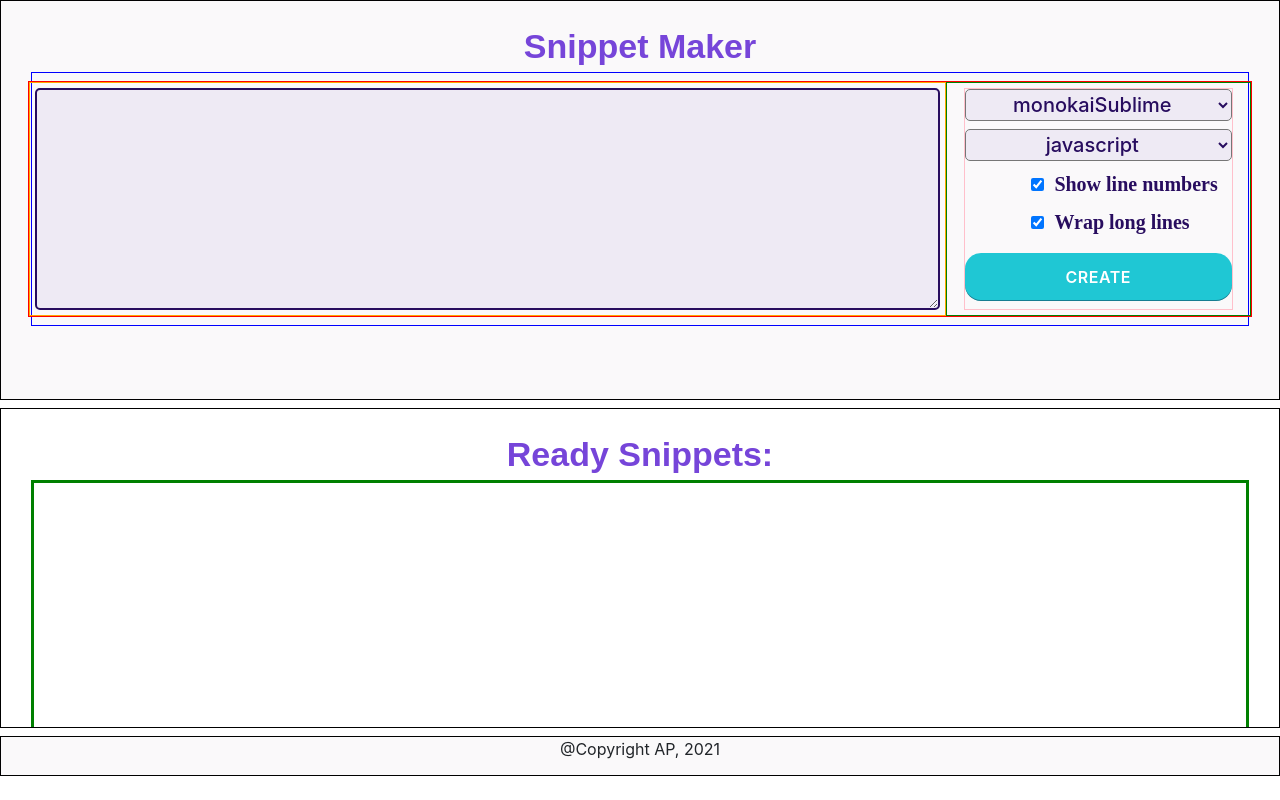
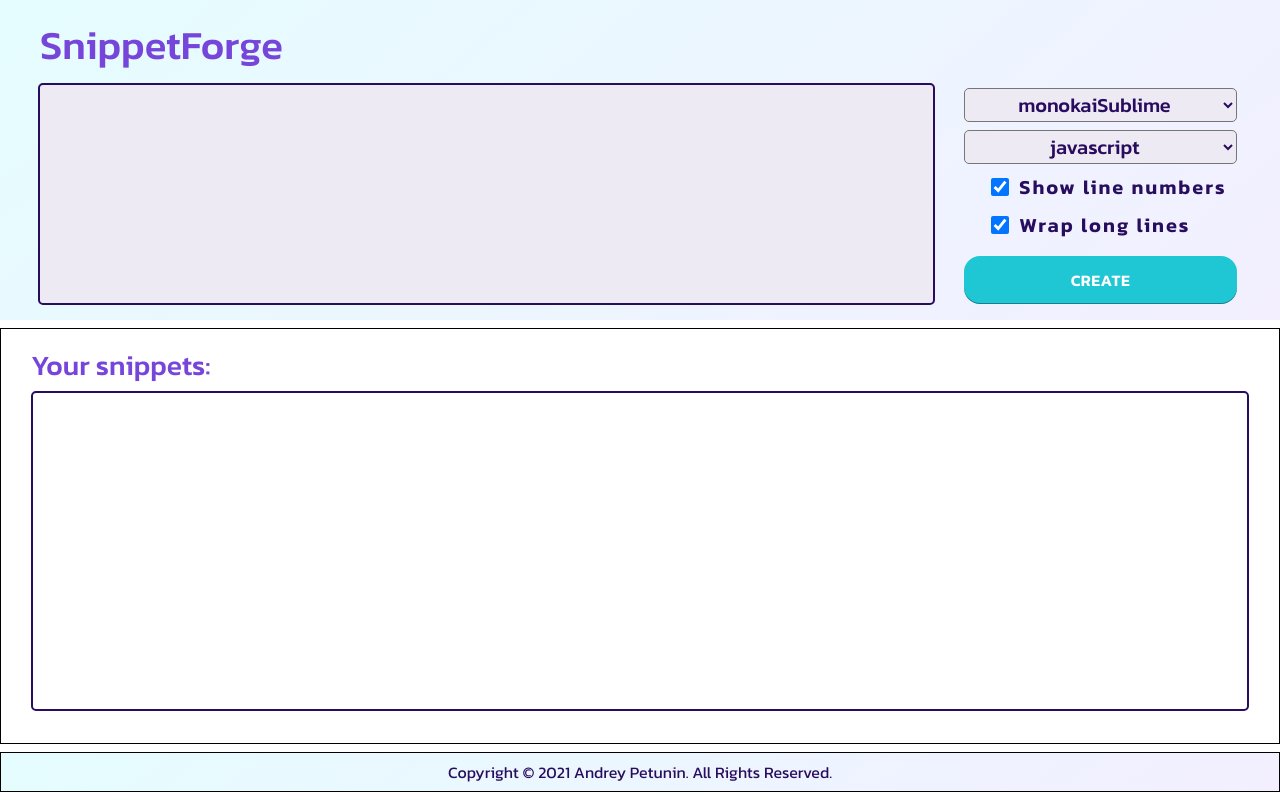
Before and after one commit to ozzychel/snippet_maker, a React (Create React App) app: page / in a window 1280 px wide. Built offline with nearby package versions, Linux system fonts and the light colour scheme.

Commit message:
minor style fixes and tags switch

```diff
--- a/public/index.html
+++ b/public/index.html
@@ -3,6 +3,8 @@
   <head>
     <meta charset="utf-8" />
     <link rel="icon" href="%PUBLIC_URL%/favicon.ico" />
+    <link rel="preconnect" href="https://fonts.gstatic.com">
+    <link href="https://fonts.googleapis.com/css2?family=Kanit:ital,wght@0,300;0,400;0,500;0,600;0,700;0,800;0,900;1,300;1,400;1,500&display=swap" rel="stylesheet">
     <meta name="viewport" content="width=device-width, initial-scale=1" />
     <meta name="theme-color" content="#000000" />
     <meta
--- a/src/App.css
+++ b/src/App.css
@@ -11,6 +11,7 @@
   --color-text-title: #7645d9;
   --color-text-dark: #280D5F;
   --color-text-regular: #7A6EAA;
+  --color-text-pale: #BDC2C4;
   --bgcolor-darker: #faf9fa;
   --bgcolor-lighter: #fff;
   --bgcolor-accent: #9b9fd6;
@@ -18,32 +19,27 @@
   --bgcolor-gradient: linear-gradient(139.73deg, rgb(229, 253, 255) 0%, rgb(243, 239, 255) 100%)
 }
 
+h3 {
+  color: var(--color-text-title)
+}
+
 ul {
   list-style-type: none;
+  display:flex;
+  flex-direction: column;
+  padding:0;
 }
 
-textarea {
-  display: block;
-  width: 100%;
-  height: 100%;
-  margin-bottom: 20px;
-  line-height: 46px;
-  transition: all .3s ease;
-  min-height: 60px;
-  font-size: 2.5vh;
-  letter-spacing: .1px;
-  padding: 10px 20px;
-  border-radius: 5px;
-  outline:none;
-  background-color: var(--bgcolor-textarea);
-  border: 2px solid var(--color-text-dark);
-  color:var(--color-text-dark);
+.snippet {
+  text-align: left;
 }
+
 
 .App {
   text-align: center;
   background-color: var(--color-white);
   max-height: 95vh;
+  font-family: 'Kanit', sans-serif;
 }
 
 .bg-darker {
@@ -86,24 +82,35 @@ textarea {
   max-height: 80vh
 }
 
+.footer-span {
+  color: var(--color-text-dark);
+}
+
 .input-checkbox {
    margin-right: 10px;
+   cursor: pointer;
+   width: 18px;
+   height: 18px;
+}
+
+.input-checkbox:checked {
+  background-color: green;
 }
 
 .inner-wrapper-top {
-  padding: 20px 30px;
-  border: 1px solid black;
-  min-height: 50vh;
-  max-height: 50vh;
-  overflow: auto;
-  /* background: var(--bgcolor-gradient); */
+  padding: 15px 30px;
+  /* border: 1px solid black; */
+  min-height: 40vh;
+  max-height: 40vh;
+  /* overflow: hidden; */
+  background: var(--bgcolor-gradient);
 }
 
 .inner-wrapper-middle {
   padding: 20px 30px;
   border: 1px solid black;
-  min-height: 40vh;
-  max-height: 40vh;
+  min-height: 52vh;
+  max-height: 52vh;
   overflow: auto;
   /* background: var(--bgcolor-gradient); */
 }
@@ -112,16 +119,18 @@ textarea {
   /* padding: 40px 30px; */
   border: 1px solid black;
   height: 5vh;
-  /* background: var(--bgcolor-gradient); */
+  display: flex;
+  align-items: center;
+  justify-content:center;
+  background: var(--bgcolor-gradient);
 }
 
-
 .options-wrapper {
-   border: 1px solid green;
+   /* border: 1px solid green; */
 }
 
 .options-inner {
-   border: 1px solid pink;
+   /* border: 1px solid pink; */
    margin: 5px;
 }
 
@@ -138,54 +147,83 @@ textarea {
   background-color: var(--bgcolor-textarea);
   color: var(--color-text-dark);
   border-radius: 5px;
+  cursor: pointer;
 }
 
-.options-line label {
-   font-family: 'Poppins sans-serif';
+.label-bright {
    font-size: 2.5vh;
-   display:flex;
+   display: flex;
    justify-content: left;
    align-items: center;
-   padding-left: 25%;
+   padding-left: 10%;
    color: var(--color-text-dark);
    font-weight: 600;
+   cursor: pointer;
+   letter-spacing: .1em;
+}
+
+.pale {
+  color: var(--color-text-pale)
 }
 
 .ready-snippets-wrapper {
-  border: 3px solid green;
   min-height: 40vh;
   max-height: 40vh;
+  border: 2px solid var(--color-text-dark);
+  border-radius: 5px;
   overflow: auto;
+  /* background-color: var(--bgcolor-textarea); */
 }
 
-.snippet {
-  text-align: left;
-}
 
 .title-wrapper {
   /* border: 1px solid palevioletred; */
   padding:0;
-  /* background: var(--bgcolor-gradient) */
+  /* background: var(--bgcolor-gradient); */
+  /* background-color: var(--bgcolor-darker); */
+  text-align: left;
+  border-radius: 5px;
 }
 
 .title {
-  font-size: 34px;
-  font-weight: 700;
+  font-size: 40px;
+  font-weight: 500;
   font-family: 'Kanit', sans-serif;
   color: var(--color-text-title);
+  margin-left: 10px;
 }
 
 .textarea-wrapper {
-  border: 1px solid orange;
-  padding: 5px;
+  /* border: 1px solid orange; */
+  /* padding: 5px; */
+}
+
+.textarea-input {
+  display: block;
+  width: 100%;
+  height: 95%;
+  resize: none;
+  margin-bottom: 20px;
+  line-height: 46px;
+  transition: all .3s ease;
+  /* min-height: 20vh;
+  max-height: 25vh; */
+  font-size: 2.5vh;
+  letter-spacing: .1px;
+  padding: 10px 20px;
+  border-radius: 5px;
+  outline:none;
+  background-color: var(--bgcolor-textarea);
+  border: 2px solid var(--color-text-dark);
+  color:var(--color-text-dark);
 }
 
 .workzone {
-  border: 1px solid blue;
+  /* border: 1px solid blue; */
 }
 
 .workzone-inner-wrapper {
-  border: 1px dotted lightblue;
+  /* border: 1px dotted lightblue; */
 }
 
 
--- a/src/App.tsx
+++ b/src/App.tsx
@@ -65,8 +65,21 @@ class App extends React.Component<Props, State> {
     const langOptions: JSX.Element[] = supportedLanguages.map((el:string, i:number) => (
       <option key={i} value={el}>{el}</option>
     ))
+    // const readySnippets: JSX.Element[] = this.state.snippets.map((el, i:number) => (
+    //   <li className="snippet" key={i}>
+    //     <SyntaxHighlighter
+    //       style={style[el['style']]}
+    //       language={el['lang']}
+    //       showLineNumbers={el['lineNums']}
+    //       wrapLongLines={el['wrapLines']}
+    //     >
+    //       {el['txt']}
+    //     </SyntaxHighlighter>
+    //   </li>
+    // ));
+
     const readySnippets: JSX.Element[] = this.state.snippets.map((el, i:number) => (
-      <li className="snippet" key={i}>
+      <div key={i}>
         <SyntaxHighlighter
           style={style[el['style']]}
           language={el['lang']}
@@ -75,7 +88,7 @@ class App extends React.Component<Props, State> {
         >
           {el['txt']}
         </SyntaxHighlighter>
-      </li>
+      </div>
     ));
 
     return (
@@ -84,13 +97,13 @@ class App extends React.Component<Props, State> {
         <div className="container-fluid inner-wrapper-top bg-darker">
 
           <div className="container-fluid title-wrapper">
-            <div className="title">Snippet Maker</div>
+            <div className="title">SnippetForge</div>
           </div>
 
           <div className="container-fluid p-2 workzone">
-            <div className="row" style={{border:"1px solid red"}}>
+            <div className="row">
               <div className="col-9 textarea-wrapper">
-                <textarea className="input-area" onChange={this.handleOnChange} value={this.state.userInput}/>
+                <textarea className="textarea-input" onChange={this.handleOnChange} value={this.state.userInput}/>
               </div>
               <div className="col-3 options-wrapper">
                 <div className="options-inner">
@@ -117,7 +130,7 @@ class App extends React.Component<Props, State> {
                 </div>
 
                 <div className="options-line mt-2">
-                  <label>
+                  <label className={this.state.lineNums ? "label-bright" : "label-bright pale"}>
                     <input
                       className="input-checkbox"
                       type="checkbox"
@@ -129,7 +142,7 @@ class App extends React.Component<Props, State> {
                 </div>
 
                 <div className="options-line mt-2">
-                  <label>
+                  <label className={this.state.wrapLines ? "label-bright" : "label-bright pale"}>
                     <input
                       className="input-checkbox"
                       type="checkbox"
@@ -157,14 +170,23 @@ class App extends React.Component<Props, State> {
 
         <div className="container-fluid my-2 inner-wrapper-middle bg-lighter">
           <div className="container-fluid title-wrapper">
-            <div className="title">Ready Snippets:</div>
+            {/* <div className="title">Ready Snippets:</div> */}
+            <h3>Your snippets:</h3>
           </div>
           <div className="ready-snippets-wrapper">
-            {readySnippets}
+            {/* <ul>
+              {readySnippets}
+            </ul> */}
+            <div>
+              {readySnippets}
+            </div>
+
           </div>
         </div>
 
-        <div className="container-fluid inner-wrapper-bottom bg-darker">@Copyright AP, 2021</div>
+        <div className="container-fluid inner-wrapper-bottom bg-darker">
+          <span className="footer-span">Copyright © 2021 Andrey Petunin. All Rights Reserved.</span>
+        </div>
 
       </div>
 
```
